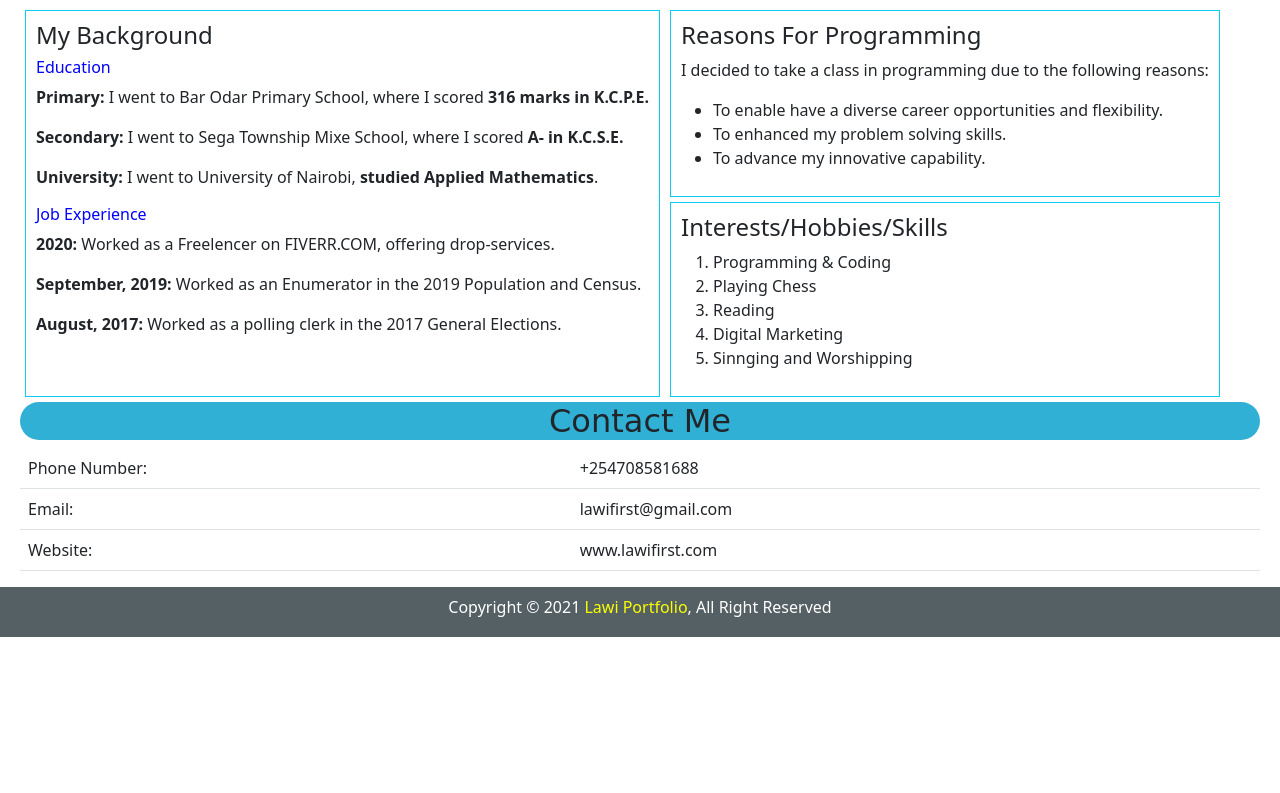
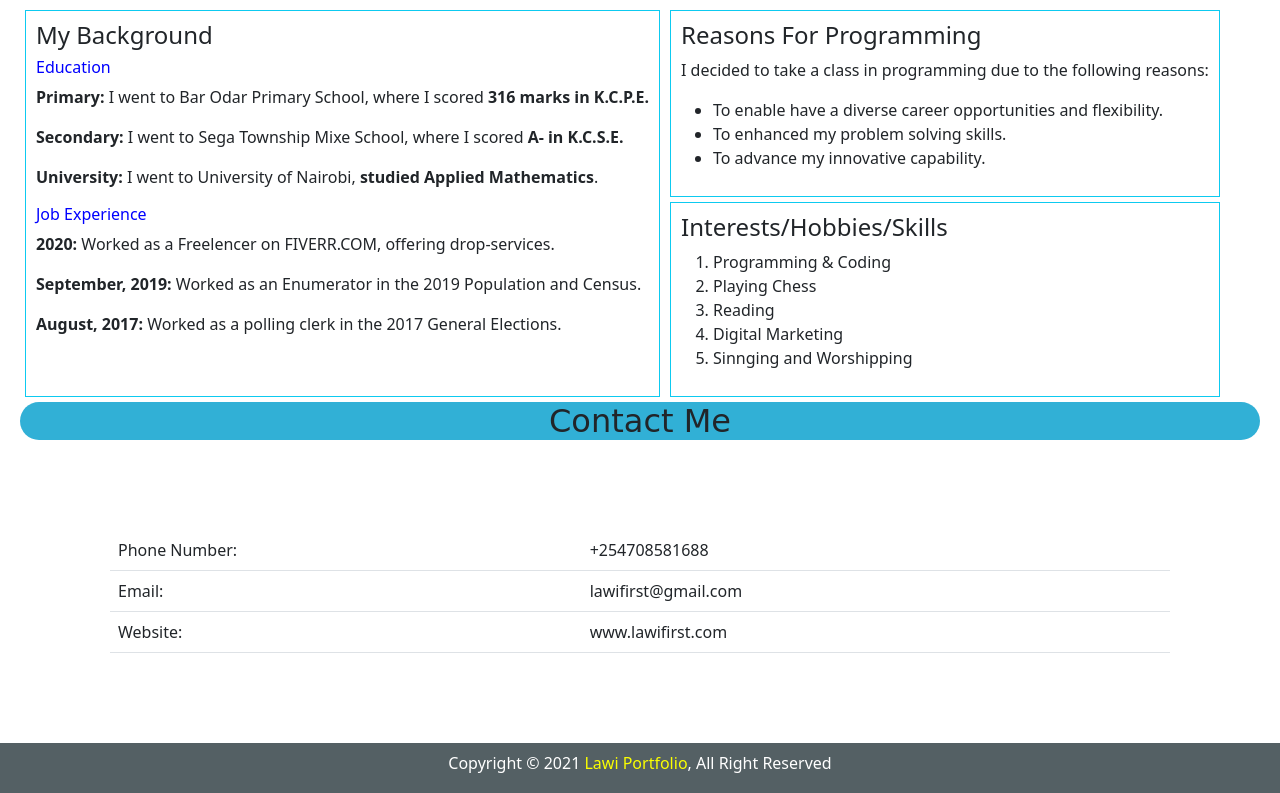
Before and after one commit to LawiOtieno/sample_portfolio, a plain HTML site: page index.html in a window 1280 px wide. Shown: the part 810-1603 px from the top of the page. Before the commit the page ends 1447 px from the top, so only its background shows below. Drawn offline with nearby package versions, Linux system fonts and the light colour scheme; a web font is replaced by a local one.

Commit message:
styled contact

```diff
--- a/index.html
+++ b/index.html
@@ -143,7 +143,7 @@
     <!--Contact Me Section-->
     <section id="contact-me">
         <h2>Contact Me</h2>
-        <div>
+        <div class="contactLawi">
             <table class="table">
                 <tbody>
                   <tr>
--- a/style.css
+++ b/style.css
@@ -86,6 +86,9 @@ h6{
     margin: 5px;
     padding: 10px;
 }
+.contactLawi{
+    margin: 90px;
+}
 footer{
     background-color: #546064;
     height: 50px;
```
